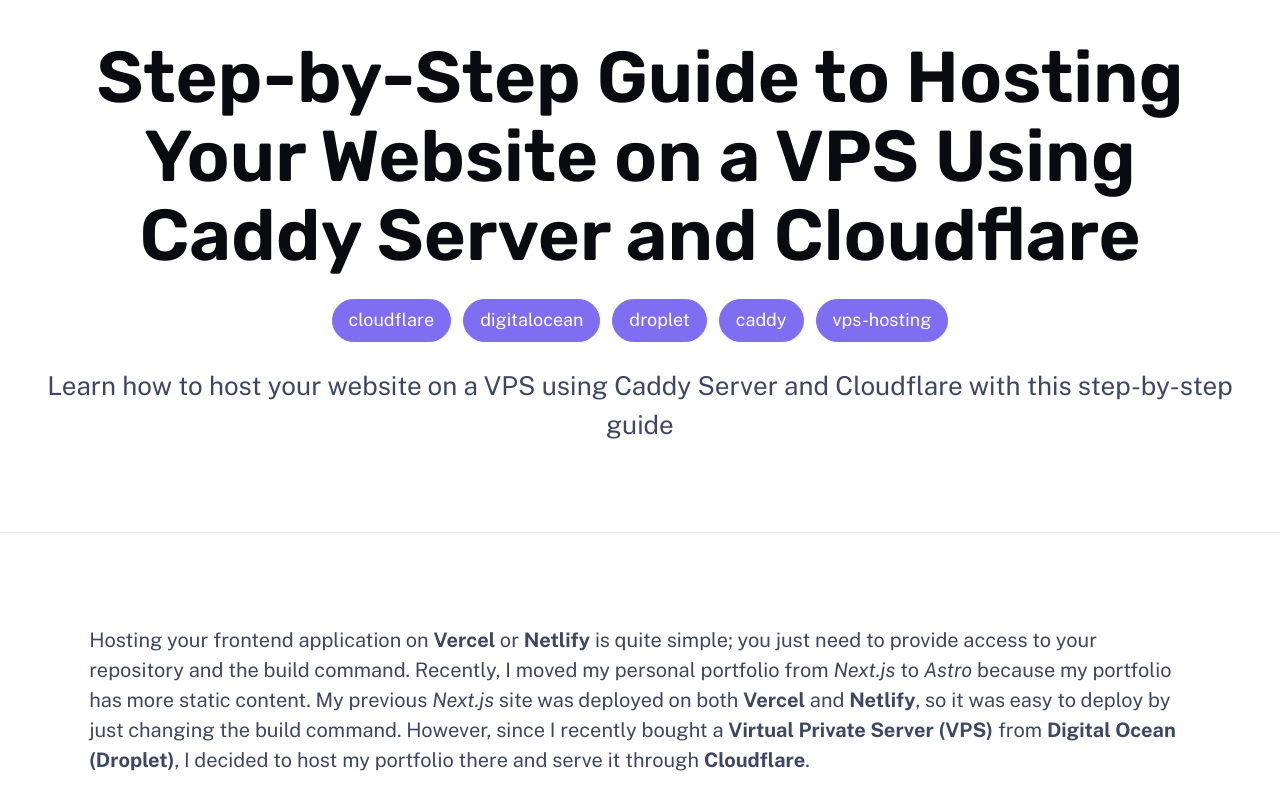
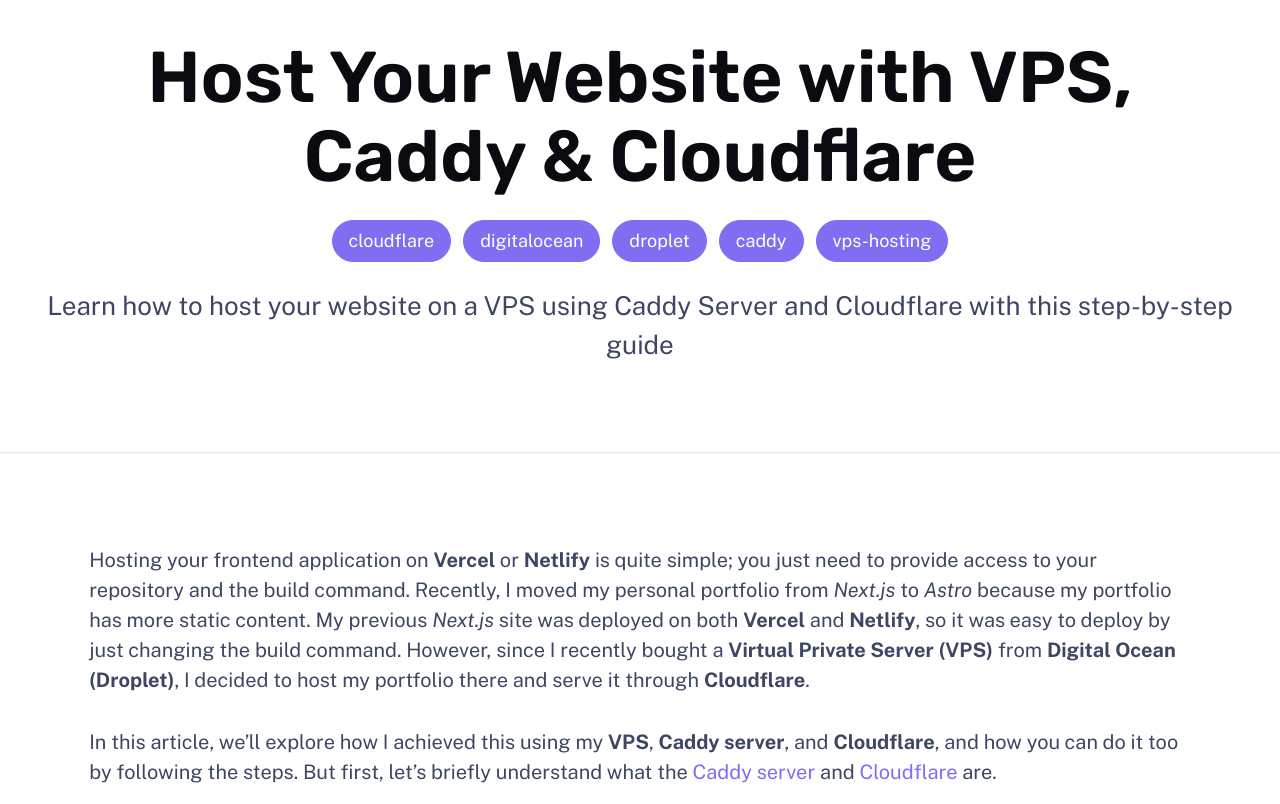
Before and after one commit to dushmanta05/portfolio, an Astro site: page /blog/hosting-website-on-vps-with-caddy-and-cloudflare in a window 1280 px wide. Shown: the part 931-1735 px from the top of the page. Built offline with nearby package versions, Linux system fonts and the light colour scheme; Astro itself is replaced by a stand-in of ours.

Commit message:
chore: update blogs title

```diff
--- a/src/content/blog/hosting-website-on-vps-with-caddy-and-cloudflare.md
+++ b/src/content/blog/hosting-website-on-vps-with-caddy-and-cloudflare.md
@@ -1,5 +1,5 @@
 ---
-title: Step-by-Step Guide to Hosting Your Website on a VPS Using Caddy Server and Cloudflare
+title: Host Your Website with VPS, Caddy & Cloudflare
 description: |
   Learn how to host your website on a VPS using Caddy Server and Cloudflare with this step-by-step guide
 publishDate: 2024-11-11 22:39:07
--- a/src/content/blog/understanding-saml-authentication.md
+++ b/src/content/blog/understanding-saml-authentication.md
@@ -1,5 +1,5 @@
 ---
-title: 'Step-by-Step Guide to Hosting Your Website on a VPS Using Caddy Server and Cloudflare'
+title: 'SAML Authentication: SP vs. IdP Flows Explained'
 description: |
   Learn about SAML authentication, its definitions, workings, and the differences between SP and IdP initiated flows in this comprehensive guide
 publishDate: 2025-03-07 12:16:00
```
